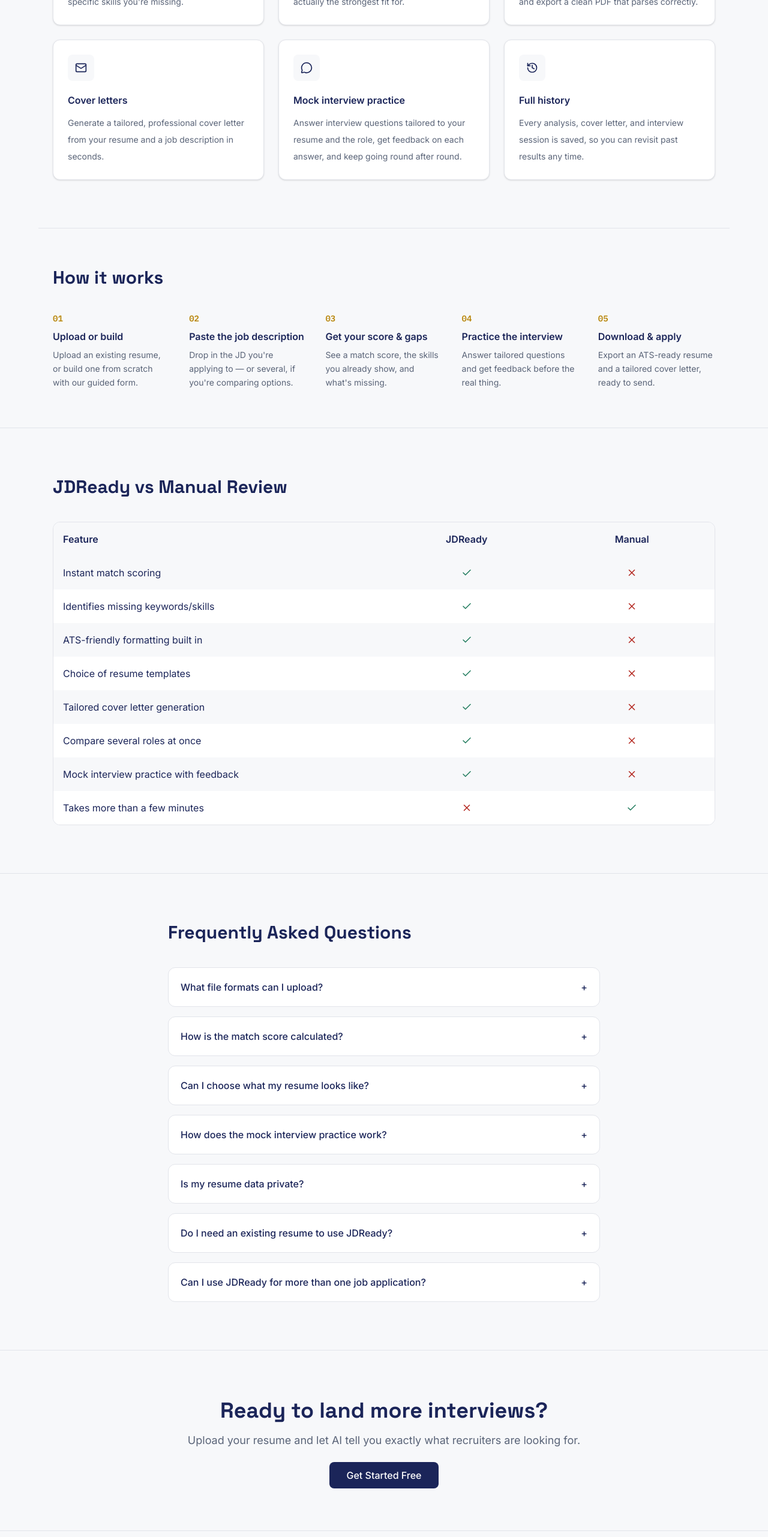
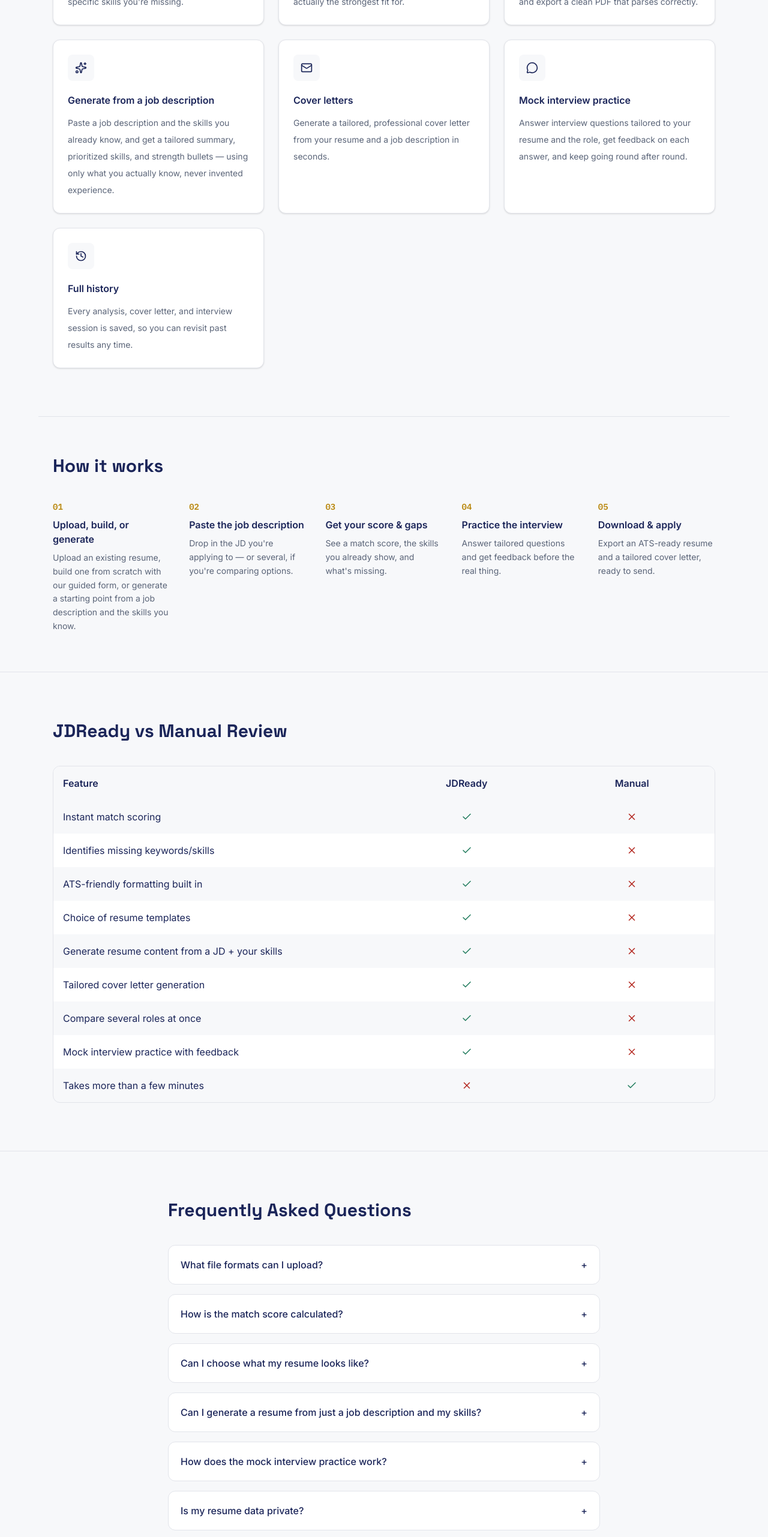
Before and after one commit to 1khushibarnwal/jd-ready, a Next.js app: page / in a window 1280 px wide. Shown: the part 1081-3644 px from the top of the page at 60% size. Built offline with nearby package versions, Linux system fonts and the light colour scheme; no server answers.

Commit message:
docs and readme updated

```diff
--- a/src/data/landing.js
+++ b/src/data/landing.js
@@ -2,6 +2,7 @@ import {
   FileSearch,
   Layers,
   FileText,
+  Sparkles,
   Mail,
   MessageCircle,
   History,
@@ -27,6 +28,12 @@ export const features = [
       "No resume yet? Build one from scratch with a guided form, choose from multiple templates, and export a clean PDF that parses correctly.",
   },
   {
+    icon: Sparkles,
+    title: "Generate from a job description",
+    description:
+      "Paste a job description and the skills you already know, and get a tailored summary, prioritized skills, and strength bullets — using only what you actually know, never invented experience.",
+  },
+  {
     icon: Mail,
     title: "Cover letters",
     description:
@@ -48,9 +55,9 @@ export const features = [
 
 export const steps = [
   {
-    title: "Upload or build",
+    title: "Upload, build, or generate",
     description:
-      "Upload an existing resume, or build one from scratch with our guided form.",
+      "Upload an existing resume, build one from scratch with our guided form, or generate a starting point from a job description and the skills you know.",
   },
   {
     title: "Paste the job description",
@@ -79,6 +86,11 @@ export const comparisonRows = [
   { label: "Identifies missing keywords/skills", jdready: true, manual: false },
   { label: "ATS-friendly formatting built in", jdready: true, manual: false },
   { label: "Choice of resume templates", jdready: true, manual: false },
+  {
+    label: "Generate resume content from a JD + your skills",
+    jdready: true,
+    manual: false,
+  },
   { label: "Tailored cover letter generation", jdready: true, manual: false },
   { label: "Compare several roles at once", jdready: true, manual: false },
   {
@@ -103,6 +115,10 @@ export const faqs = [
     a: "Yes — the resume builder offers multiple templates (Minimal, Modern, Compact). All of them keep a single-column layout so they stay reliably ATS-parseable; only the styling differs.",
   },
   {
+    q: "Can I generate a resume from just a job description and my skills?",
+    a: "Yes — in the builder, paste a job description and the skills you know, and JDReady drafts a tailored summary, reorders your skills to match the role, and writes a few strength bullets. It only ever works from skills you actually list — it never invents employers, job titles, or experience for you. You can then fill in real experience and education, or edit anything it wrote, before downloading.",
+  },
+  {
     q: "How does the mock interview practice work?",
     a: "JDReady generates interview questions tailored to your resume and a job description, mixing behavioral and technical questions. Answer them one at a time and get feedback with a score, strengths, and suggestions — and you can keep going for as many rounds as you'd like.",
   },
@@ -112,7 +128,7 @@ export const faqs = [
   },
   {
     q: "Do I need an existing resume to use JDReady?",
-    a: "No — if you don't have one, the built-in resume builder walks you through creating an ATS-friendly resume from scratch.",
+    a: "No — if you don't have one, the built-in resume builder walks you through creating an ATS-friendly resume from scratch, or you can generate a starting point from a job description and your skills.",
   },
   {
     q: "Can I use JDReady for more than one job application?",
```
Also changed, not shown: 1 other file (tests, documents, lock files or other folders).
